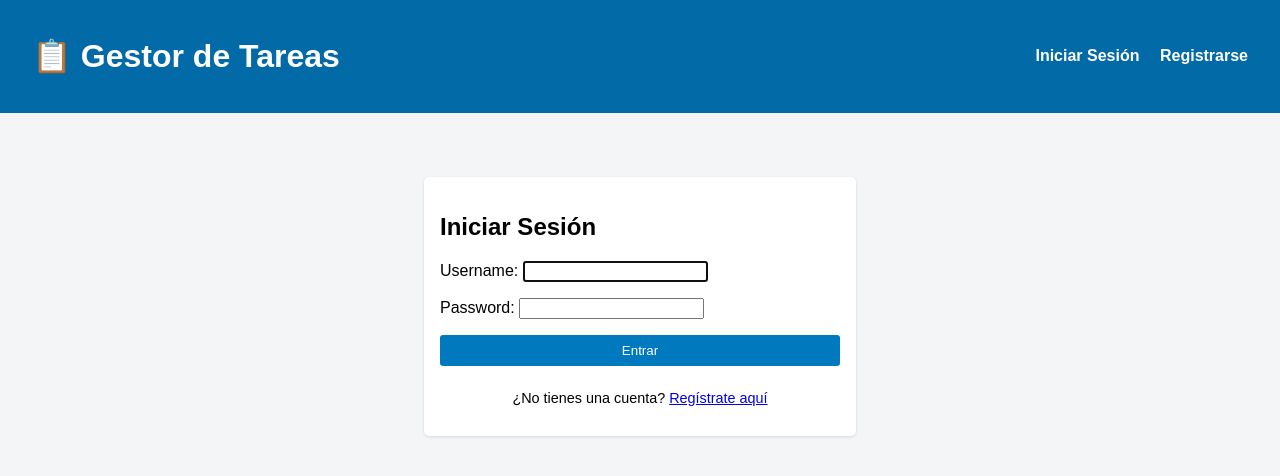
After one commit to scientificandtechnologicalnews-hash/gestor-tareas-django, a Django app: page /accounts/login/ in a window 1280 px wide. The commit adds this page. Shown: the top 476 px of the page. Run offline with Django 5.2, Linux system fonts and the light colour scheme.

Commit message:
Feat: Modulo de autenticacion de usuarios completo (Registro, Login y Logout)

```diff
--- a/boards/templates/boards/base.html
+++ b/boards/templates/boards/base.html
@@ -29,10 +29,15 @@
         <h1><a href="{% url 'boards:board_list' %}" style="margin:0;">📋 Gestor de Tareas</a></h1>
         <nav>
             {% if user.is_authenticated %}
-                <span>Hola, <strong>{{ user.username }}</strong></span>
-                <a href="{% url 'admin:logout' %}">Cerrar Sesión</a>
+                <span style="margin-right: 1rem;">Hola, <strong>{{ user.username }}</strong></span>
+                <!-- Formulario POST para cerrar sesión de manera segura -->
+                <form action="{% url 'logout' %}" method="post" style="display: inline;">
+                    {% csrf_token %}
+                    <button type="submit" style="background: none; border: none; color: white; cursor: pointer; font-weight: bold; text-decoration: underline;">Cerrar Sesión</button>
+                </form>
             {% else %}
-                <a href="{% url 'admin:login' %}">Iniciar Sesión</a>
+                <a href="{% url 'login' %}">Iniciar Sesión</a>
+                <a href="{% url 'register' %}">Registrarse</a>
             {% endif %}
         </nav>
     </header>
--- /dev/null
+++ b/boards/templates/registration/login.html
@@ -0,0 +1,20 @@
+<!-- boards/templates/registration/login.html -->
+{% extends 'boards/base.html' %}
+
+{% block title %}Iniciar Sesión | Gestor de Tareas{% endblock title %}
+
+{% block content %}
+<div class="card" style="max-width: 400px; margin: 2rem auto;">
+    <h2>Iniciar Sesión</h2>
+
+    <form method="post">
+        {% csrf_token %}
+        {{ form.as_p }}
+        <button type="submit" class="btn" style="width: 100%;">Entrar</button>
+    </form>
+
+    <p style="margin-top: 1.5rem; font-size: 0.9rem; text-align: center;">
+        ¿No tienes una cuenta? <a href="{% url 'register' %}">Regístrate aquí</a>
+    </p>
+</div>
+{% endblock content %}
--- a/config/settings.py
+++ b/config/settings.py
@@ -129,3 +129,8 @@ MAILERS = {
         'BACKEND': 'django.core.mail.backends.console.EmailBackend',
     },
 }
+
+# Redirecciones del sistema de autenticación
+LOGIN_REDIRECT_URL = 'boards:board_list'  # Al iniciar sesión, va a la lista de tableros
+LOGOUT_REDIRECT_URL = 'login'             # Al cerrar sesión, va a la página de login
+LOGIN_URL = 'login'                        # Ruta hacia donde redirigir si se requiere inicio de sesión
--- a/config/urls.py
+++ b/config/urls.py
@@ -16,10 +16,19 @@ Including another URLconf
 """
 from django.contrib import admin
 from django.urls import path, include
+from boards.views import SignUpView  # Importamos la vista de registro
+
 
 
 urlpatterns = [
     path('admin/', admin.site.urls),
+
+    # Rutas automáticas de autenticación de Django (login, logout, cambio de clave, etc.)
+    path('accounts/', include('django.contrib.auth.urls')),
+
+    # Ruta para registrar nuevos usuarios
+    path('accounts/register/', SignUpView.as_view(), name='register'),
     # Redirige la ruta raíz a las URLs de la app boards
+    # Rutas principales del gestor de tareas
     path('', include('boards.urls', namespace='boards')),
 ]
```
Also changed, not shown: boards/templates/registration/register.html (added, +20 -0 lines), boards/views.py (+9 -0 lines).
